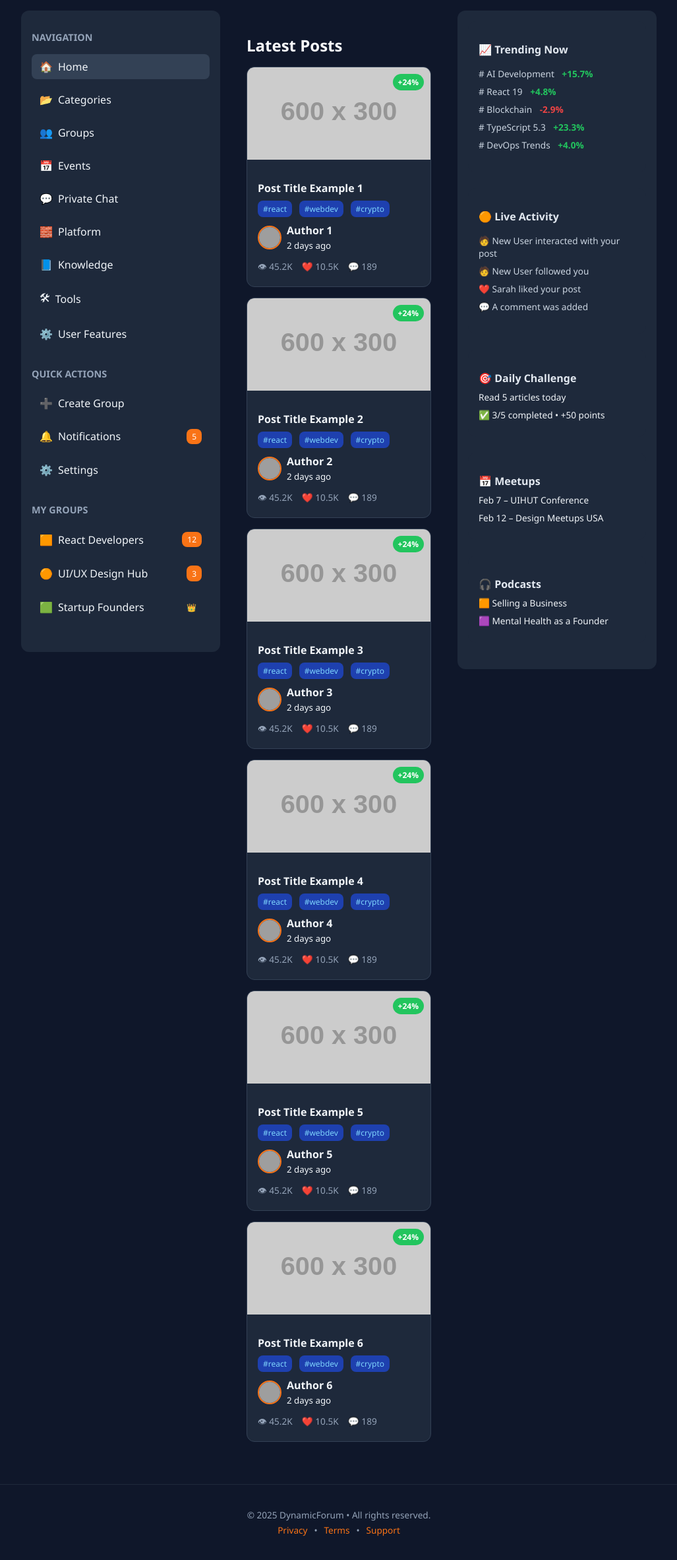
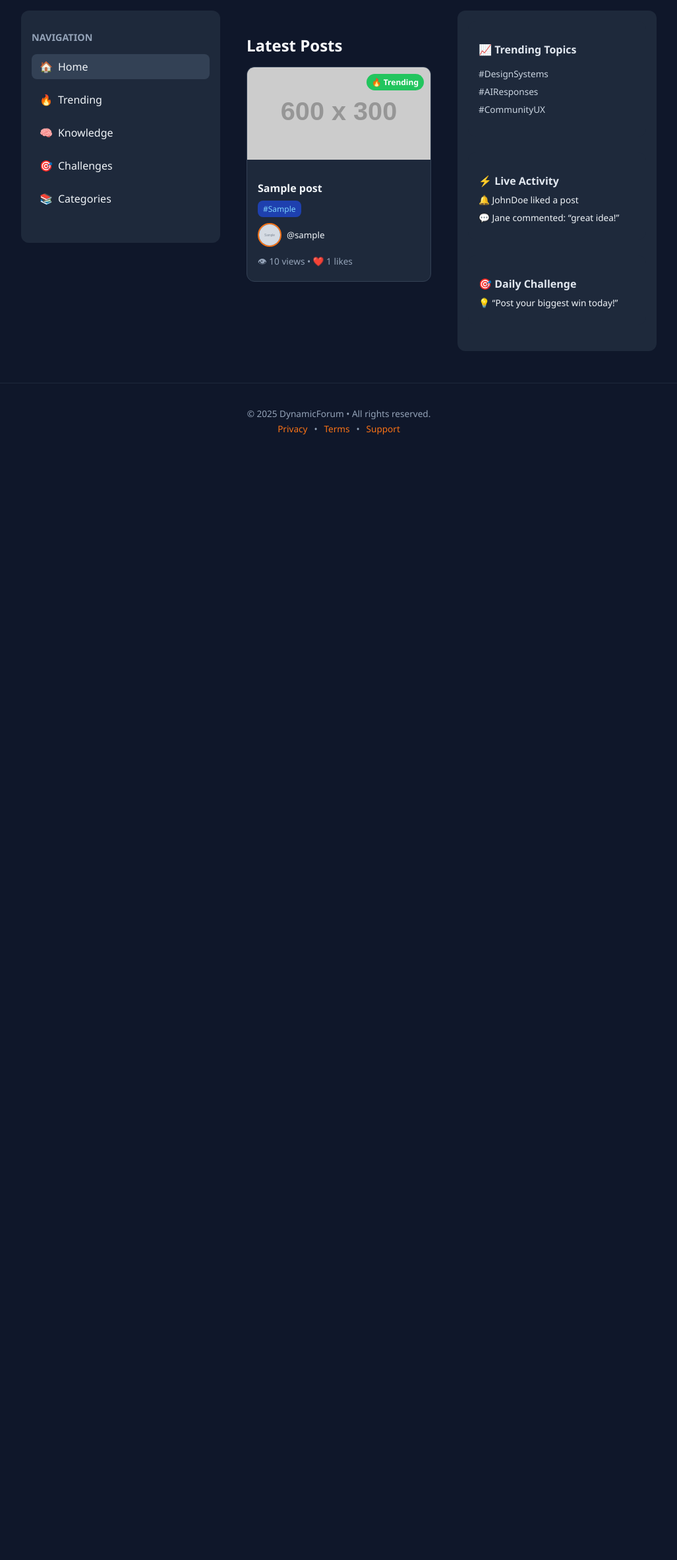
Before and after one commit to mejbah330/Forum, a PHP site: page /DynamicForum/ in a window 1280 px wide. Shown: the part 68-2432 px from the top of the page at 66% size, without its empty margins (126-1153 px from the left). After the commit the page ends 727 px from the top, so only its background shows below. Run offline with PHP 8.4, Linux system fonts and the light colour scheme; tables that the repository leaves empty hold one stand-in row (values such as "Sample post"); grey boxes marked "Sample" are stand-in pictures; grey boxes labelled with a size stand in for pictures from a placeholder-image service; some libraries are stand-ins or nearby versions; grey boxes are pictures that could not be loaded.

Commit message:
Update Index.php

```diff
--- a/Index.php
+++ b/Index.php
@@ -1,123 +1,86 @@
 <?php
+require_once 'includes/config.php';
+require_once 'includes/db.php';
 require_once 'includes/header.php';
-require_once 'includes/db.php';
+
+// Fetch latest posts
+$stmt = $pdo->prepare("
+  SELECT posts.*, users.username, users.avatar
+  FROM posts
+  JOIN users ON posts.user_id = users.id
+  ORDER BY posts.created_at DESC
+  LIMIT 12
+");
+$stmt->execute();
+$posts = $stmt->fetchAll(PDO::FETCH_ASSOC);
 ?>
 
 <div class="layout">
+
   <!-- Left Sidebar -->
-  <aside class="sidebar-left">
-    <nav class="nav-section">
+  <div class="sidebar-left">
+    <div class="nav-section">
       <h3>Navigation</h3>
       <ul>
         <li class="active"><a href="#"><span>🏠</span> Home</a></li>
-        <li><a href="#"><span>📂</span> Categories</a></li>
-        <li><a href="#"><span>👥</span> Groups</a></li>
-        <li><a href="#"><span>📅</span> Events</a></li>
-        <li><a href="#"><span>💬</span> Private Chat</a></li>
-        <li><a href="#"><span>🧱</span> Platform</a></li>
-        <li><a href="#"><span>📘</span> Knowledge</a></li>
-        <li><a href="#"><span>🛠</span> Tools</a></li>
-        <li><a href="#"><span>⚙️</span> User Features</a></li>
+        <li><a href="#"><span>🔥</span> Trending</a></li>
+        <li><a href="#"><span>🧠</span> Knowledge</a></li>
+        <li><a href="#"><span>🎯</span> Challenges</a></li>
+        <li><a href="#"><span>📚</span> Categories</a></li>
       </ul>
-    </nav>
+    </div>
+  </div>
 
-    <nav class="nav-section quick">
-      <h3>Quick Actions</h3>
-      <ul>
-        <li><a href="#"><span>➕</span> Create Group</a></li>
-        <li><a href="#"><span>🔔</span> Notifications <span class="badge">5</span></a></li>
-        <li><a href="#"><span>⚙️</span> Settings</a></li>
-      </ul>
-    </nav>
-
-    <nav class="nav-section">
-      <h3>My Groups</h3>
-      <ul>
-        <li><a href="#"><span>🟧</span> React Developers <span class="badge">12</span></a></li>
-        <li><a href="#"><span>🟠</span> UI/UX Design Hub <span class="badge">3</span></a></li>
-        <li><a href="#"><span>🟩</span> Startup Founders <span class="badge crown">👑</span></a></li>
-      </ul>
-    </nav>
-  </aside>
-
-  <!-- Main Content -->
-  <section class="main-feed">
+  <!-- Center Feed -->
+  <div class="main-feed">
     <h2 class="section-title">Latest Posts</h2>
     <div class="post-grid">
-
-      <!-- Post Card -->
-      <?php for ($i = 1; $i <= 6; $i++): ?>
+      <?php foreach ($posts as $post): ?>
         <div class="post-card">
           <div class="post-image">
-          <div class="growth-tag">+24%</div>
+            <span class="growth-tag">🔥 Trending</span>
           </div>
           <div class="post-body">
-          <h3 class="post-title">Post Title Example <?= $i ?></h3>
+            <h3 class="post-title"><?= htmlspecialchars($post['title']) ?></h3>
             <div class="tags">
-            <span>#react</span>
-            <span>#webdev</span>
-            <span>#crypto</span>
+              <?php foreach (explode(',', $post['tags']) as $tag): ?>
+                <span>#<?= trim(htmlspecialchars($tag)) ?></span>
+              <?php endforeach; ?>
             </div>
             <div class="author-row">
-            <img src="https://i.pravatar.cc/30?img=<?= $i ?>" alt="avatar" class="avatar">
-            <div>
-              <strong>Author <?= $i ?></strong><br>
-              <small>2 days ago</small>
-            </div>
+              <img src="<?= htmlspecialchars($post['avatar']) ?>" class="avatar" />
+              <small>@<?= htmlspecialchars($post['username']) ?></small>
             </div>
             <div class="post-stats">
-            👁 45.2K &nbsp;&nbsp; ❤️ 10.5K &nbsp;&nbsp; 💬 189
+              👁 <?= $post['views'] ?> views • ❤️ <?= $post['upvotes'] ?> likes
             </div>
           </div>
         </div>
-      <?php endfor; ?>
-
+      <?php endforeach; ?>
     </div>
-  </section>
+  </div>
 
   <!-- Right Sidebar -->
-  <aside class="sidebar-right">
-
-    <div class="widget trending">
-      <h3>📈 Trending Now</h3>
+  <div class="sidebar-right">
+    <div class="widget">
+      <h3>📈 Trending Topics</h3>
       <ul>
-        <li># AI Development <span class="up">+15.7%</span></li>
-        <li># React 19 <span class="up">+4.8%</span></li>
-        <li># Blockchain <span class="down">-2.9%</span></li>
-        <li># TypeScript 5.3 <span class="up">+23.3%</span></li>
-        <li># DevOps Trends <span class="up">+4.0%</span></li>
+        <li>#DesignSystems</li>
+        <li>#AIResponses</li>
+        <li>#CommunityUX</li>
       </ul>
     </div>
-
-    <div class="widget activity">
-      <h3>🟠 Live Activity</h3>
-      <ul>
-        <li>🧑 New User interacted with your post</li>
-        <li>🧑 New User followed you</li>
-        <li>❤️ Sarah liked your post</li>
-        <li>💬 A comment was added</li>
-      </ul>
+    <div class="widget">
+      <h3>⚡ Live Activity</h3>
+      <p>🔔 JohnDoe liked a post</p>
+      <p>💬 Jane commented: “great idea!”</p>
+    </div>
+    <div class="widget">
+      <h3>🎯 Daily Challenge</h3>
+      <p>💡 “Post your biggest win today!”</p>
+    </div>
   </div>
 
-    <div class="widget challenge">
-      <h3>🎯 Daily Challenge</h3>
-      <p>Read 5 articles today</p>
-      <p>✅ 3/5 completed • +50 points</p>
-    </div>
-
-    <div class="widget events">
-      <h3>📅 Meetups</h3>
-      <p>Feb 7 – UIHUT Conference</p>
-      <p>Feb 12 – Design Meetups USA</p>
-    </div>
-
-    <div class="widget podcast">
-      <h3>🎧 Podcasts</h3>
-      <p>🟧 Selling a Business</p>
-      <p>🟪 Mental Health as a Founder</p>
-    </div>
-
-  </aside>
 </div>
 
 <?php require_once 'includes/footer.php'; ?>
```
Lines whose indentation alone changed are shown as unchanged.
